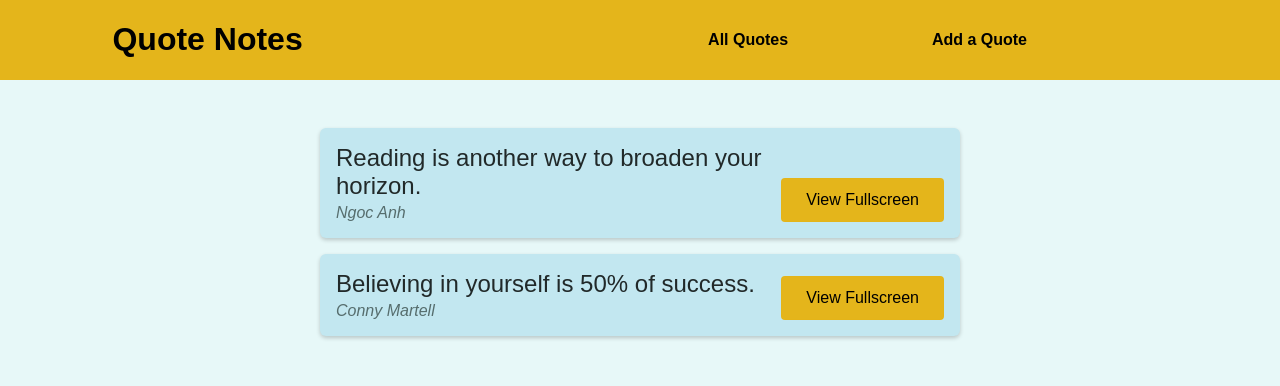
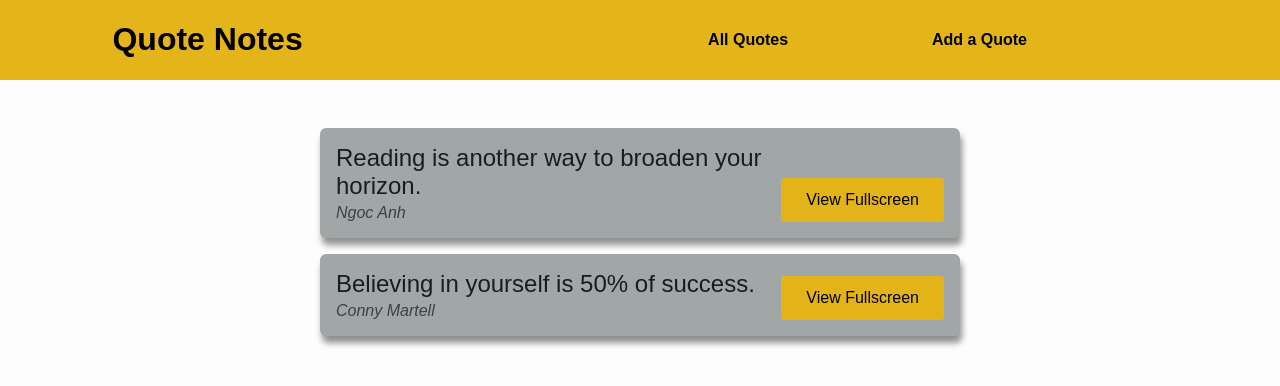
Before and after one commit to anh-vumartell/quote-notes, a React (Create React App) app: page /all-quotes in a window 1280 px wide. Shown: the top 386 px of the page. Built offline with nearby package versions, Linux system fonts and the light colour scheme.

Commit message:
add new pages-folder, fix global style

```diff
--- a/src/App.js
+++ b/src/App.js
@@ -2,9 +2,10 @@ import { useState } from "react";
 import { Route, Switch, Redirect } from "react-router-dom";
 import { BrowserRouter as Router } from "react-router-dom";
 import Layout from "./components/layout/Layout";
-import QuoteForm from "./components/quotes/QuoteForm";
-import QuoteList from "./components/quotes/QuoteList";
-import QuoteDetail from "./components/quotes/QuoteDetail";
+import QuoteDetail from "./components/pages/QuoteDetail";
+import NotFound from "./components/pages/NotFound";
+import AllQuotes from "./components/pages/AllQuotes";
+import NewQuote from "./components/pages/NewQuote";
 const DUMMY_QUOTES = [
   {
     author: "Ngoc Anh",
@@ -25,7 +26,6 @@ function App() {
     //update state of quotes
     setQuotes([...quotes, quote]);
   };
-
   return (
     <Router>
       <Layout>
@@ -34,14 +34,17 @@ function App() {
             <Redirect to="/all-quotes" />
           </Route>
           <Route path="/all-quotes" exact>
-            <QuoteList quotes={quotes} />
+            <AllQuotes quotes={quotes} />
           </Route>
           <Route path="/all-quotes/:quoteId">
             <QuoteDetail />
           </Route>
           <Route path="/add-a-quote">
             <h1>Add your own quotes</h1>
-            <QuoteForm onAddQuote={quotesHandler} />
+            <NewQuote onAddQuote={quotesHandler} />
+          </Route>
+          <Route path="*">
+            <NotFound />
           </Route>
         </Switch>
       </Layout>
--- /dev/null
+++ b/src/components/pages/AllQuotes.js
@@ -0,0 +1,11 @@
+import { React } from "react";
+import QuoteList from "../quotes/QuoteList";
+function AllQuotes(props) {
+  return (
+    <div>
+      <QuoteList quotes={props.quotes} />
+    </div>
+  );
+}
+
+export default AllQuotes;
--- /dev/null
+++ b/src/components/pages/NewQuote.js
@@ -0,0 +1,11 @@
+import React from "react";
+import QuoteForm from "../quotes/QuoteForm";
+function NewQuote(props) {
+  return (
+    <div>
+      <QuoteForm onAddQuote={props.onAddQuote} />
+    </div>
+  );
+}
+
+export default NewQuote;
--- /dev/null
+++ b/src/components/pages/NotFound.js
@@ -0,0 +1,11 @@
+import React from "react";
+
+function NotFound(props) {
+  return (
+    <div>
+      <p>Page not found!</p>
+    </div>
+  );
+}
+
+export default NotFound;
--- a/src/components/quotes/QuoteDetail.js
+++ b/src/components/pages/QuoteDetail.js
@@ -1,7 +1,7 @@
 import React from "react";
 import { useParams, Route } from "react-router-dom";
-import HighlightedQuote from "./HighlightedQuote";
-import NoQuotesFound from "./NoQuotesFound";
+import HighlightedQuote from "../quotes/HighlightedQuote";
+import NoQuotesFound from "../quotes/NoQuotesFound";
 import Comments from "../comments/Comments";
 const DUMMY_QUOTES = [
   {
--- a/src/components/quotes/HighlightedQuote.module.css
+++ b/src/components/quotes/HighlightedQuote.module.css
@@ -16,5 +16,5 @@
   font-style: italic;
   font-size: 1.5rem;
   text-align: right;
-  color: #a1e0e0;
+  color: #bfdbdb;
 }
--- a/src/components/quotes/QuoteItem.module.css
+++ b/src/components/quotes/QuoteItem.module.css
@@ -4,9 +4,9 @@
   display: flex;
   justify-content: space-between;
   align-items: flex-end;
-  box-shadow: 0 2px 4px rgba(0, 0, 0, 0.2);
+  box-shadow: 2px 7px 6px #201e1e7c;
   border-radius: 6px;
-  background-color: #c2e7f0;
+  background-color: #a1a7a7;
 }
 
 .item:last-of-type {
@@ -23,7 +23,7 @@
   margin: 0;
   text-align: left;
   font-size: 1.5rem;
-  color: #212929;
+  color: #181d1d;
 }
 
 .item p {
@@ -33,5 +33,5 @@
 
 .item figcaption {
   font-style: italic;
-  color: #566d6d;
+  color: #3a4242;
 }
--- a/src/index.css
+++ b/src/index.css
@@ -11,7 +11,7 @@
 body {
   font-family: sans-serif;
   margin: 0;
-  background-color: #e7f8f8;
+  background-color: #fdfdfd;
 }
 
 .centered {
```
Also changed, not shown: 1 other file (tests, documents, lock files or other folders).
